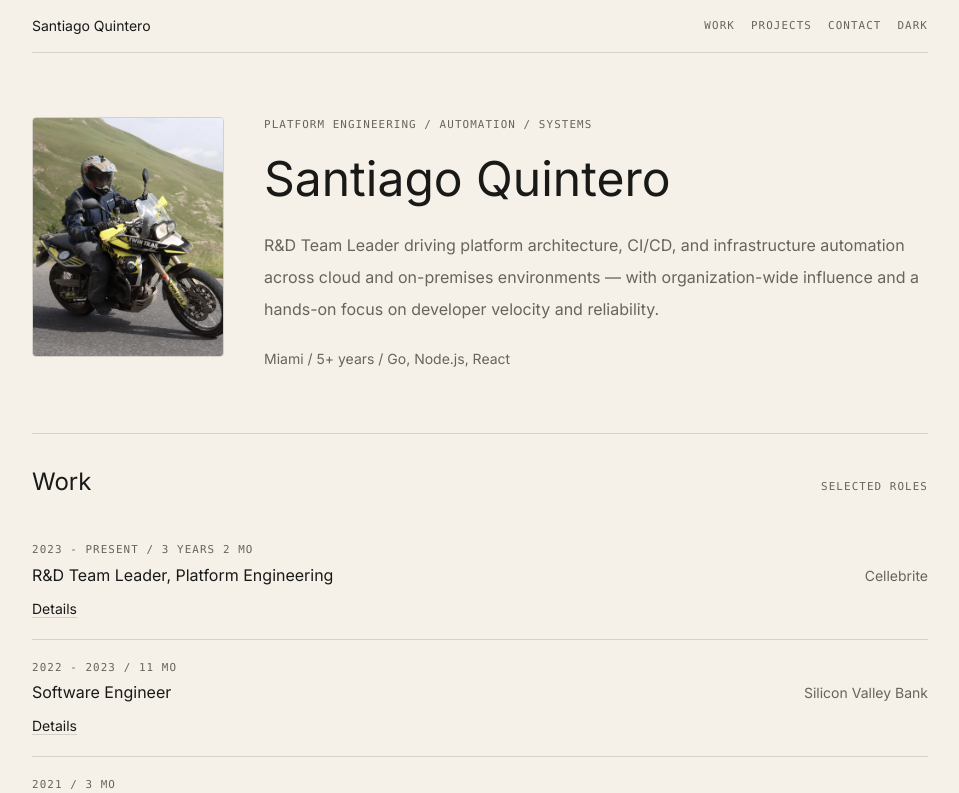
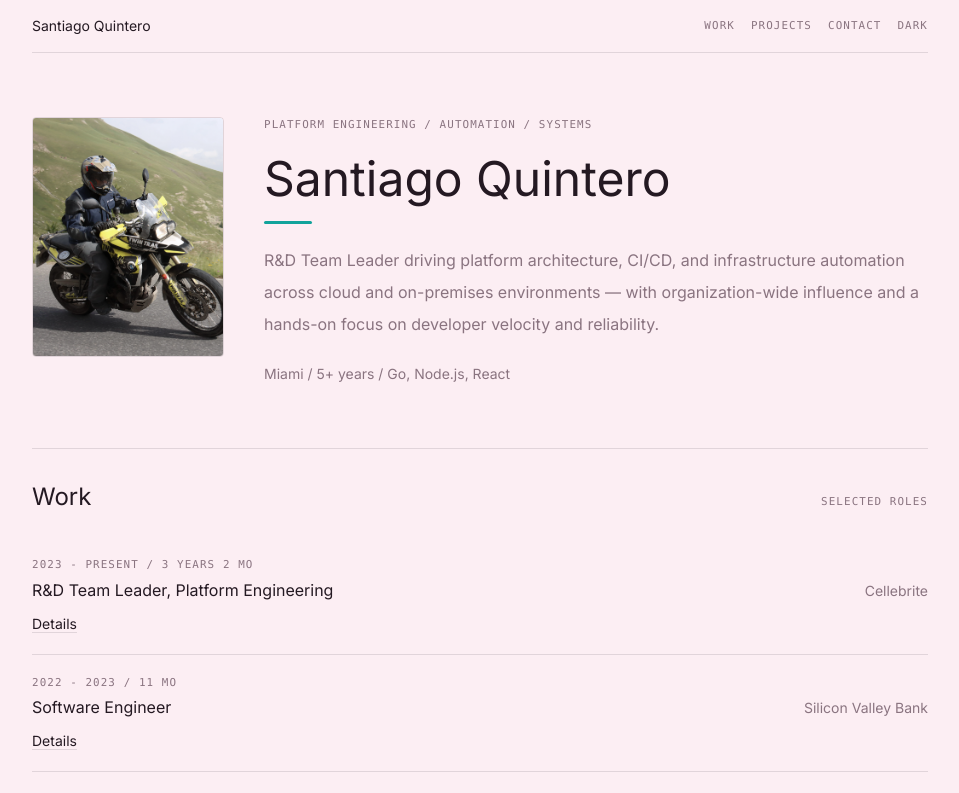
Before and after one commit to QuinteroSantiago/santiago-quintero-quiroga-portfolio, a React (Vite) app: page / in a window 1280 px wide. Shown: the top 793 px of the page, without its empty margins (160-1119 px from the left). Built offline with nearby package versions, Linux system fonts and the light colour scheme; a web font is replaced by a local one.

Commit message:
style: apply Miami Vice Minimal color palette

```diff
--- a/src/components/Home/Intro.jsx
+++ b/src/components/Home/Intro.jsx
@@ -17,6 +17,7 @@ function Intro() {
             <h1 className="text-4xl font-normal leading-tight text-[var(--text)] sm:text-5xl">
                Santiago Quintero
             </h1>
+            <div className="mt-3 h-[3px] w-12 rounded-full bg-[var(--accent-rare)]" />
             <p className="mt-5 max-w-2xl text-base leading-8 text-[var(--muted)]">
                R&D Team Leader driving platform architecture, CI/CD, and infrastructure automation
                across cloud and on-premises environments — with organization-wide influence and a
--- a/src/components/Home/Nav.jsx
+++ b/src/components/Home/Nav.jsx
@@ -7,13 +7,13 @@ function Nav() {
       <nav className="sticky top-0 z-10 flex items-center justify-between border-b border-[var(--border)] bg-[var(--bg)] py-4">
          <a href="/" className="text-sm text-[var(--text)]">Santiago Quintero</a>
          <div className="flex items-center gap-4">
-            <a href="#work" className="eyebrow text-[var(--muted)] hover:text-[var(--text)]">Work</a>
-            <a href="#projects" className="eyebrow text-[var(--muted)] hover:text-[var(--text)]">Projects</a>
-            <a href="#contact" className="eyebrow text-[var(--muted)] hover:text-[var(--text)]">Contact</a>
+            <a href="#work" className="eyebrow text-[var(--muted)] hover:text-[var(--accent)]">Work</a>
+            <a href="#projects" className="eyebrow text-[var(--muted)] hover:text-[var(--accent)]">Projects</a>
+            <a href="#contact" className="eyebrow text-[var(--muted)] hover:text-[var(--accent)]">Contact</a>
             <button
                type="button"
                onClick={toggleTheme}
-               className="eyebrow text-[var(--muted)] hover:text-[var(--text)]"
+               className="eyebrow text-[var(--muted)] hover:text-[var(--accent)]"
             >
                {theme === 'dark' ? 'Light' : 'Dark'}
             </button>
--- a/src/components/Home/PortfolioItem.jsx
+++ b/src/components/Home/PortfolioItem.jsx
@@ -9,9 +9,9 @@ function PortfolioItem({ title, stack, link, date }) {
       >
          <div className="mb-1 flex items-center justify-between gap-4">
             <span className="eyebrow">{date}</span>
-            <span className="text-xs text-[var(--muted)] transition-colors group-hover:text-[var(--text)]">Open</span>
+            <span className="text-xs text-[var(--muted)] transition-colors group-hover:text-[var(--accent)]">Open</span>
          </div>
-         <h3 className="text-base font-normal text-[var(--text)] transition-colors group-hover:text-[var(--text)]">{title}</h3>
+         <h3 className="text-base font-normal text-[var(--text)] transition-colors group-hover:text-[var(--accent)]">{title}</h3>
          <p className="mt-2 text-sm text-[var(--muted)]">{stack.join(' / ')}</p>
       </a>
    );
--- a/src/styles/tailwind.css
+++ b/src/styles/tailwind.css
@@ -3,27 +3,27 @@
 @custom-variant dark (&:where(.dark, .dark *));
 
 :root {
-  --bg: #f5f1e8;
-  --surface: #fbf7ef;
-  --surface-strong: #e9e4da;
-  --border: rgba(18, 18, 17, 0.14);
-  --text: #191918;
-  --muted: #68645d;
-  --accent: #0f0f0e;
-  --accent-soft: rgba(15, 15, 14, 0.06);
+  --bg: #fceef3;
+  --surface: #ffffff;
+  --surface-strong: #f6dce6;
+  --border: rgba(36, 25, 34, 0.12);
+  --text: #241922;
+  --muted: #8a7480;
+  --accent: #b23670;
+  --accent-rare: #12a39b;
   --font-sans: "Inter", "Avenir Next", "Segoe UI", sans-serif;
   --font-mono: "SFMono-Regular", "Consolas", monospace;
 }
 
 .dark {
-  --bg: #0f0f0e;
-  --surface: #151514;
-  --surface-strong: #1f1f1d;
-  --border: rgba(245, 241, 232, 0.13);
-  --text: #f5f1e8;
-  --muted: #aaa59b;
-  --accent: #fbf7ef;
-  --accent-soft: rgba(251, 247, 239, 0.07);
+  --bg: #101014;
+  --surface: #17171d;
+  --surface-strong: #1f1f26;
+  --border: rgba(245, 243, 247, 0.12);
+  --text: #f5f3f7;
+  --muted: #9c97a8;
+  --accent: #ff3e80;
+  --accent-rare: #29d9d0;
 }
 
 html {
```
